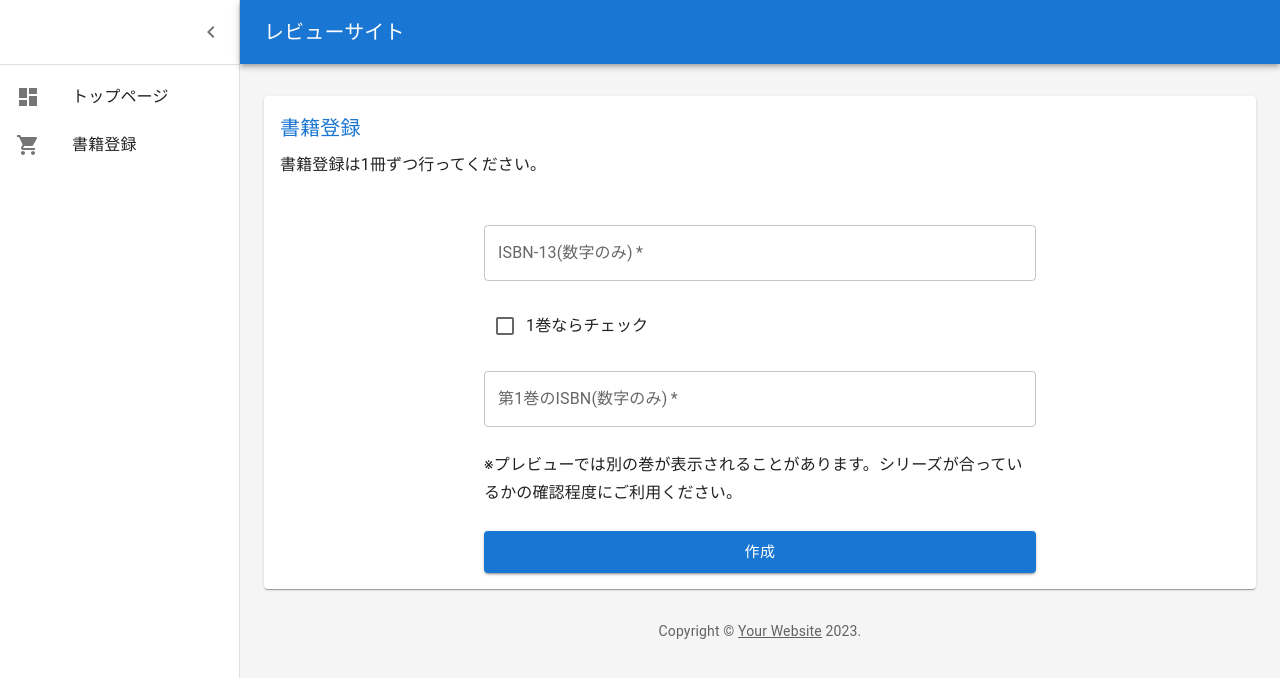
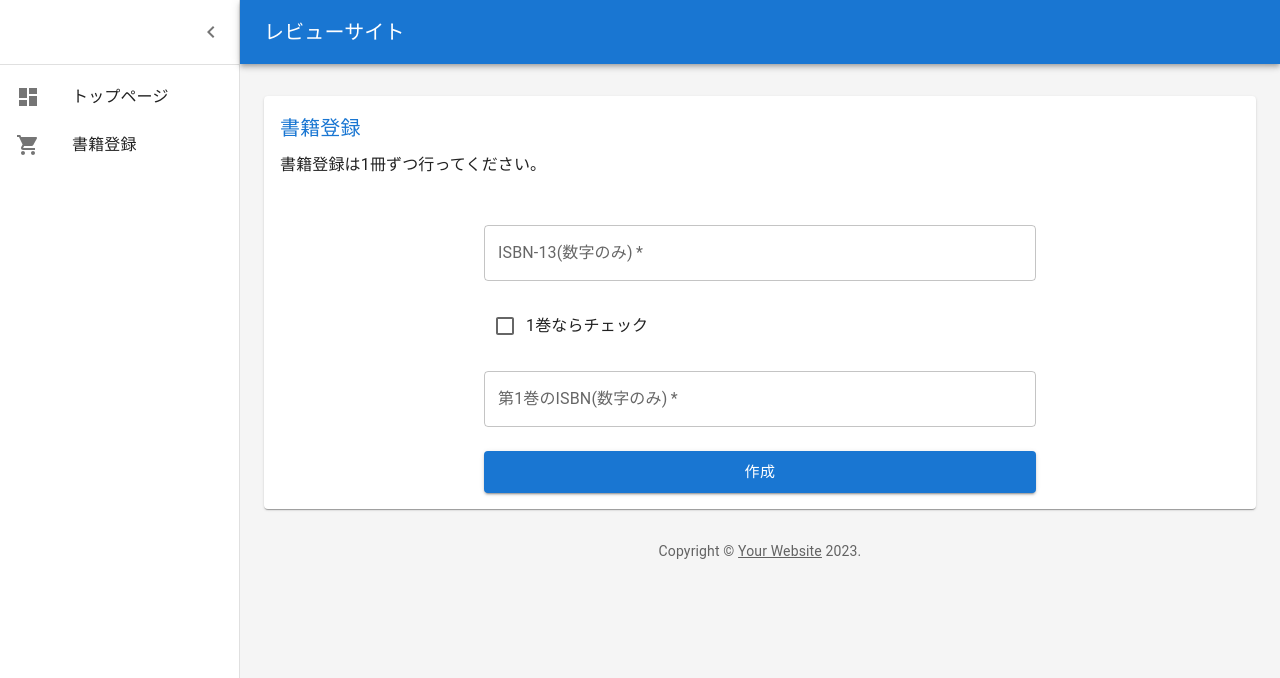
Before and after one commit to cdsl-research/g2122003_log_frontend, a React (Create React App) app: page /register in a window 1280 px wide. Shown: the top 678 px of the page. Built offline with nearby package versions, Linux system fonts and the light colour scheme.

Commit message:
google books apiのリンクを修正

```diff
--- a/src/pages/Register.js
+++ b/src/pages/Register.js
@@ -10,8 +10,8 @@ export default function Register() {
     const [data, setData] = useState(undefined);
     useEffect(() => {
         if (first.length === 13) {
-            console.log("https://www.googleapis.com/books/v1/volumes?q=isbn=" + first);
-            fetch("https://www.googleapis.com/books/v1/volumes?q=isbn=" + first)
+            console.log("https://www.googleapis.com/books/v1/volumes?q=isbn:" + first);
+            fetch("https://www.googleapis.com/books/v1/volumes?q=isbn:" + first)
                 .then((res) => res.json())
                 .then((json) => setData(json))
                 .catch(() => alert("error"));
@@ -47,9 +47,6 @@ export default function Register() {
                                     setSecond(e.target.value)
                                 }}
                             />}
-                        <Typography variant="subtitle1" gutterBottom>
-                            ※プレビューでは別の巻が表示されることがあります。シリーズが合っているかの確認程度にご利用ください。
-                        </Typography>
                         {
                         data === undefined || data.items=== undefined ? "" :
                         <>
```
